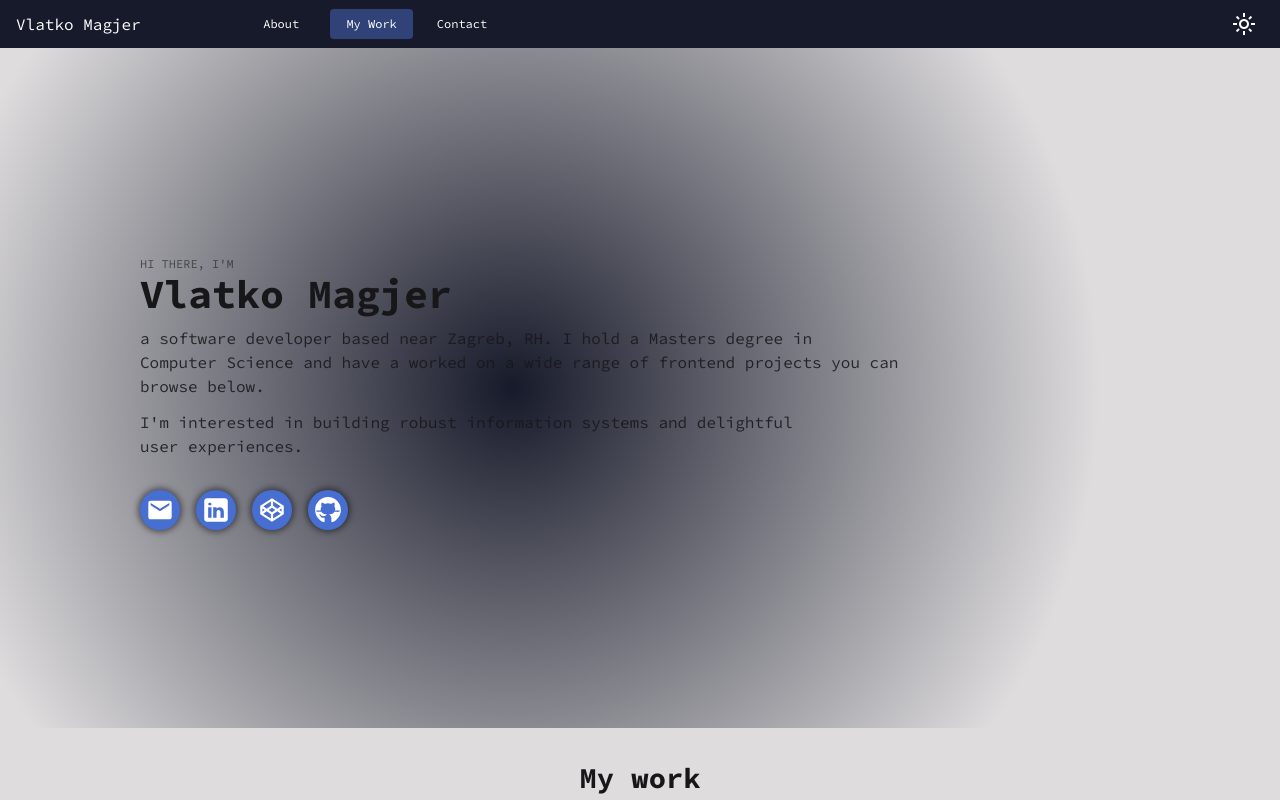
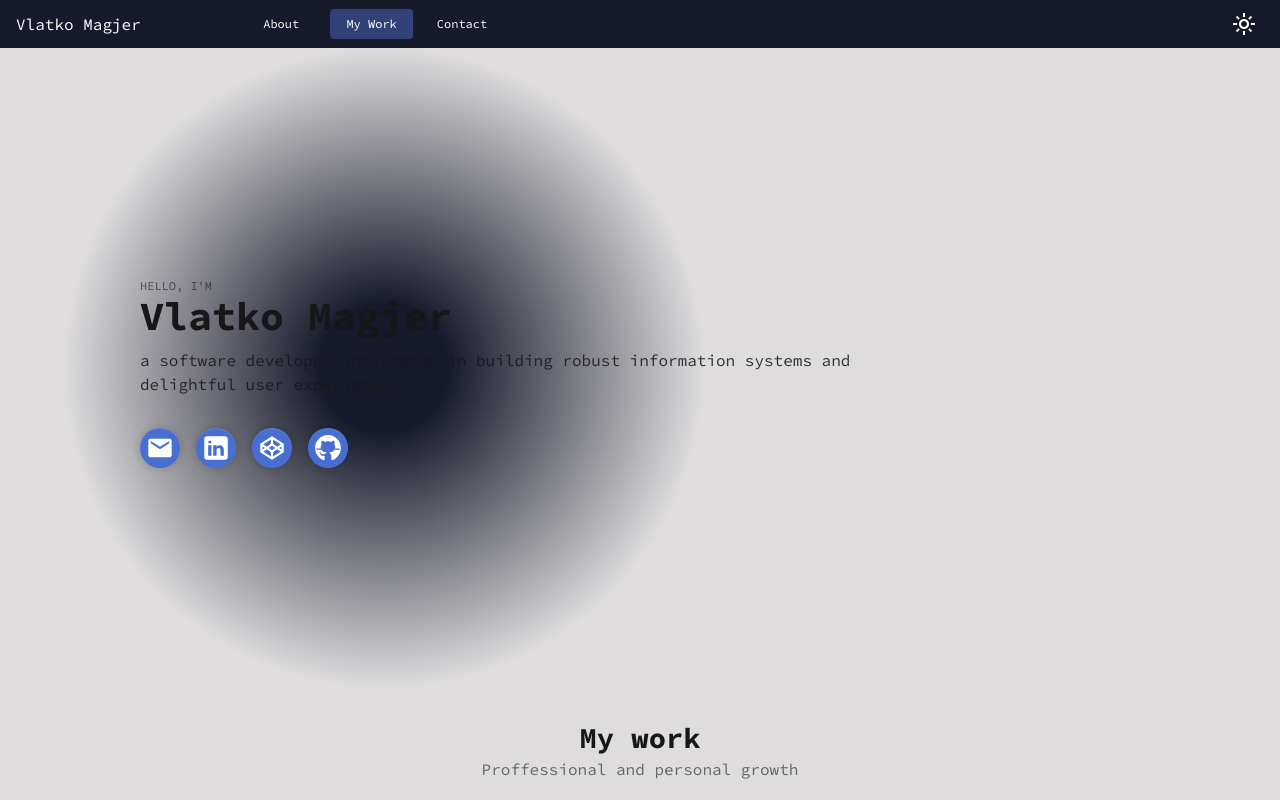
Before and after one commit to vmagjer/my-portfolio, a React (Vite) app: page / in a window 1280 px wide. Shown: the top 800 px of the page. Built offline with nearby package versions, Linux system fonts and the light colour scheme.

Commit message:
simplify hero section

```diff
--- a/src/features/homeSections/HeroSection.tsx
+++ b/src/features/homeSections/HeroSection.tsx
@@ -1,62 +1,16 @@
-import { bloomIn, fadeIn, flyIn, tada, zoomIn } from '../../assets/animations'
 import styled, { keyframes } from 'styled-components'
 import { useEffect, useState } from 'react'
 
 import Container from '../../components/layout/Container'
 import SwipeUp from '../../assets/SwipeUp'
+import { bloomIn } from '../../assets/animations'
 import data from '../../assets/data'
 
 const playIntroAnimations = () => {
-  const greeting = document.querySelector('.greeting')
-
-  const greetParts = greeting?.querySelectorAll('span') || []
-  let delay = 500
-  greetParts.forEach((part) => {
-    part.animate(flyIn, {
-      duration: 250,
-      delay: delay,
-      fill: 'both',
-      easing: 'ease-out',
-    })
-    delay += 250
-  })
-
-
-  const title = document.querySelector('.title')
-  title?.animate(zoomIn, {
-    duration: 250,
-    delay: delay,
-    fill: 'both',
-    easing: 'ease',
-  })
-
-  title?.animate(tada, {
-    duration: 1250,
-    delay: delay,
-    fill: 'both',
-    easing: 'ease',
-    composite: 'add',
-  })
-
-
-  const heroTexts = document.querySelectorAll('.text')
-  for (let i = 0; i < heroTexts.length; i++) {
-    const text = heroTexts[i]
-
-    text.animate(fadeIn, {
-      duration: 1250,
-      delay: delay,
-      fill: 'both',
-      easing: 'ease-out',
-    })
-    // delay +=  250
-  }
-  delay += 1250
-
+  const delay = 500
   const buttons = document.querySelectorAll('.social-button')
-  const delays = [0, 125/2, 375/2, 250/2]
+  const delays = [0, 125 / 2, 250 / 2, 375 / 2]
   buttons.forEach((btn, i) => {
-    // btn.classList.add('bloom-in-animation')
     btn.animate(bloomIn, {
       duration: 250,
       delay: delay + delays[i],
@@ -106,19 +60,23 @@ export default function HeroSection({ ...rest }: HeroSectionProps) {
       <Container>
         <Content>
           <PreTitle className="greeting">
-            <span>Hi </span> <span>there,</span> <span>I&apos;m</span>
+            <span>Hello, </span> <span>I&apos;m</span>
           </PreTitle>
           <Title className="title">Vlatko Magjer</Title>
 
           <Text className="text">
-            a software developer based near Zagreb, RH. I hold a Masters degree
+            a software developer interested in building robust information
+            systems and delightful user experiences.
+          </Text>
+          {/* <Text className="text">
+            a <b>software developer</b> based near Zagreb, RH. I hold a Masters degree
             in Computer Science and have a worked on a wide range of frontend
             projects you can browse below.
-          </Text>
-          <Text className="text">
+          </Text> */}
+          {/* <Text className="text">
             I&apos;m interested in building robust information systems and
             delightful user experiences.
-          </Text>
+          </Text> */}
           <SocialList>
             {data.contactInfo.map((ci) => (
               <SocialItem
@@ -141,7 +99,7 @@ export default function HeroSection({ ...rest }: HeroSectionProps) {
 }
 
 const Root = styled.div`
-  height: 85vh;
+  height: 80vh;
   position: relative;
 
   padding: 16px;
@@ -152,9 +110,9 @@ const Root = styled.div`
 
   background: var(--section-surface);
   background: radial-gradient(
-    circle at 40% 50%,
-    var(--primary-100) 00%,
-    transparent 70%
+    circle closest-side at 30% 50%,
+    var(--primary-100) 20%,
+    transparent 100%
   );
 `
 
@@ -251,7 +209,8 @@ const SocialItem = styled.a`
     height: 40px;
 
     background: var(--primary-500);
-    box-shadow: 0 0 6px 2px rgba(0, 0, 0, 0.5);
+    box-shadow: 0 0 6px 2px rgba(0, 0, 0, 0.12),
+      inset 0 1px 1px rgba(255, 255, 255, 0.12);
     border-radius: 50%;
 
     padding: 6px;
```
